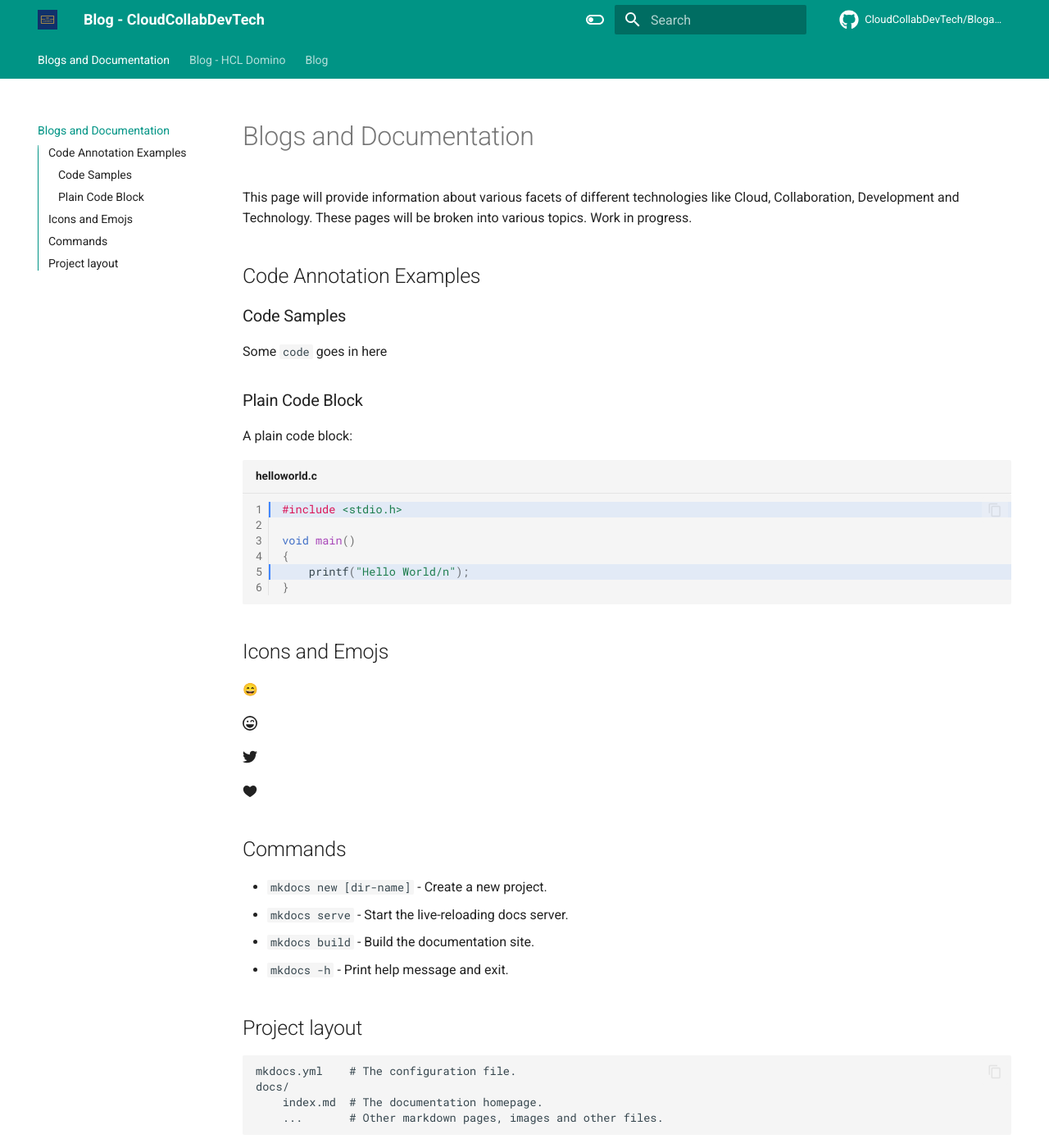
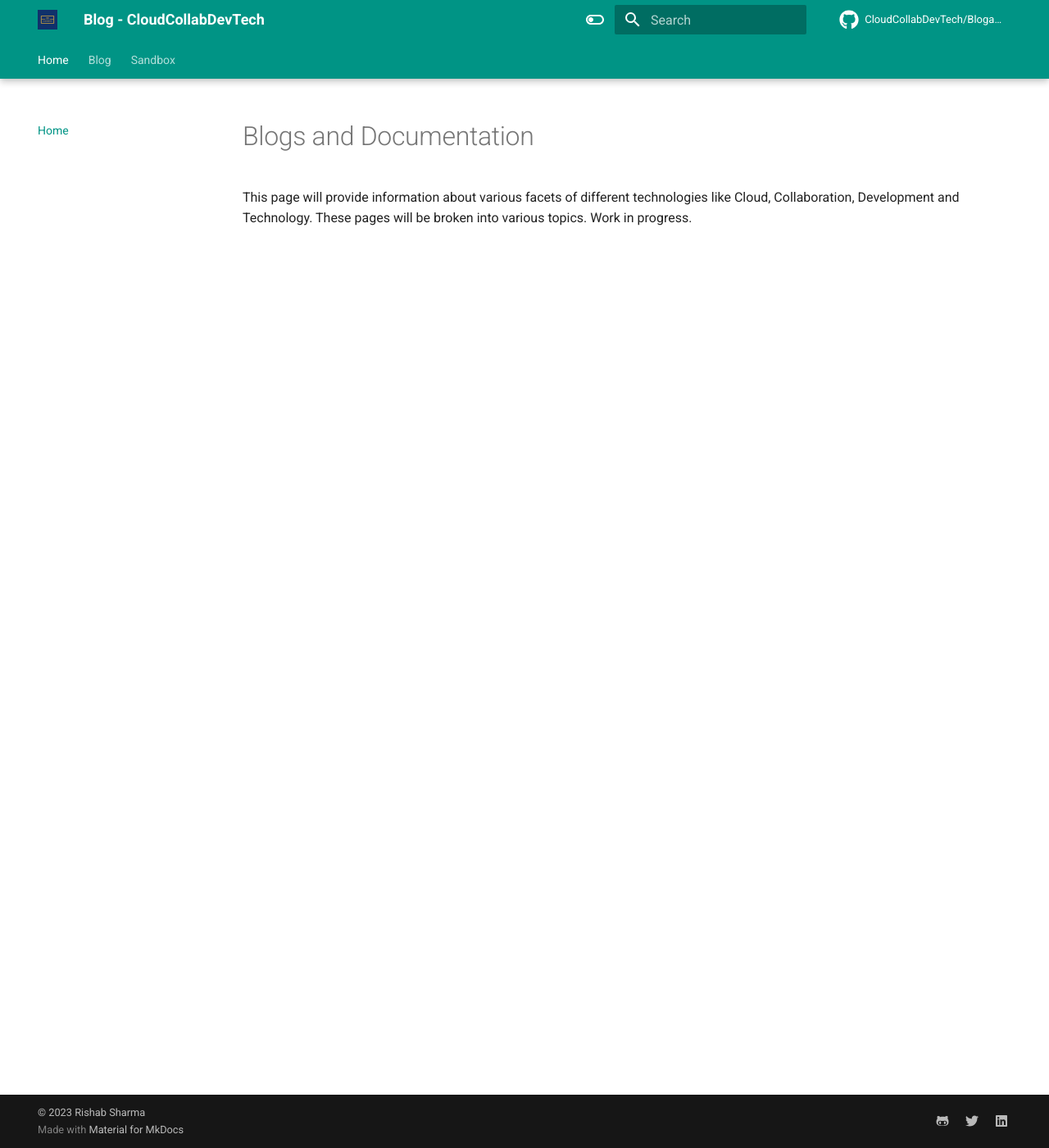
Before and after one commit to CloudCollabDevTech/BlogandDocs, an MkDocs documentation site: the page built from docs/index.md, in a window 1280 px wide and 1400 px high. Shown: the whole window at 82% size. Built offline with MkDocs 1.6.1 and Material for MkDocs 9.7.7, drawn with Linux system fonts in a browser that asks for light colours; emoji names are drawn with the system emoji font; comment, search, counter and statistics services are not loaded.

Commit message:
Modified Navigation and other docs

````diff
--- a/docs/domino.md
+++ b/docs/domino.md
@@ -3,3 +3,48 @@
 This will contain information about HCL Domino and various elements.
 
 # Section 2
+
+## Code Annotation Examples
+
+### Code Samples
+
+Some `code` goes in here
+
+### Plain Code Block
+
+A plain code block:
+
+```c title="helloworld.c" linenums="1" hl_lines="1 5"
+
+#include <stdio.h>
+
+void main()
+{
+    printf("Hello World/n");
+}
+
+```
+
+## Icons and Emojs
+
+:smile:
+
+:fontawesome-regular-face-laugh-wink:
+
+:fontawesome-brands-twitter:{ .twitter }
+
+:octicons-heart-fill-24:{ .heart }
+
+## Commands
+
+- `mkdocs new [dir-name]` - Create a new project.
+- `mkdocs serve` - Start the live-reloading docs server.
+- `mkdocs build` - Build the documentation site.
+- `mkdocs -h` - Print help message and exit.
+
+## Project layout
+
+    mkdocs.yml    # The configuration file.
+    docs/
+        index.md  # The documentation homepage.
+        ...       # Other markdown pages, images and other files.
--- a/docs/index.md
+++ b/docs/index.md
@@ -1,48 +1,3 @@
 # Blogs and Documentation
 
 This page will provide information about various facets of different technologies like Cloud, Collaboration, Development and Technology. These pages will be broken into various topics. Work in progress.
-
-## Code Annotation Examples
-
-### Code Samples
-
-Some `code` goes in here
-
-### Plain Code Block
-
-A plain code block:
-
-```c title="helloworld.c" linenums="1" hl_lines="1 5"
-
-#include <stdio.h>
-
-void main()
-{
-    printf("Hello World/n");
-}
-
-```
-
-## Icons and Emojs
-
-:smile:
-
-:fontawesome-regular-face-laugh-wink:
-
-:fontawesome-brands-twitter:{ .twitter }
-
-:octicons-heart-fill-24:{ .heart }
-
-## Commands
-
-- `mkdocs new [dir-name]` - Create a new project.
-- `mkdocs serve` - Start the live-reloading docs server.
-- `mkdocs build` - Build the documentation site.
-- `mkdocs -h` - Print help message and exit.
-
-## Project layout
-
-    mkdocs.yml    # The configuration file.
-    docs/
-        index.md  # The documentation homepage.
-        ...       # Other markdown pages, images and other files.
--- a/mkdocs.yml
+++ b/mkdocs.yml
@@ -10,8 +10,19 @@ theme:
   - navigation.sections
   - toc.integrate
   - navigation.top
+  - navigation.instant
+  - navigation.instant.prefetch
+  - navigation.instant.progress
+  - navigation.tracking
+  - navigation.tabs
+  - navigation.tabs.sticky
+  - navigation.sections
+  - navigation.expand
+  - navigation.path
   - search.suggest
   - search.highlight
+  - toc.follow
+  - toc.integrate
   - content.tabs.link
   - content.code.annotation
   - content.code.copy
@@ -65,6 +76,12 @@ plugins:
 - tags
 - blog
 
+nav:
+- Home: index.md
+- Blog:
+  - blog/index.md
+- Sandbox: domino.md
+
 # Repository
 repo_url: https://github.com/cloudcollabdevtech/bloganddocs
 repo_name: CloudCollabDevTech/BlogandDocs
````
